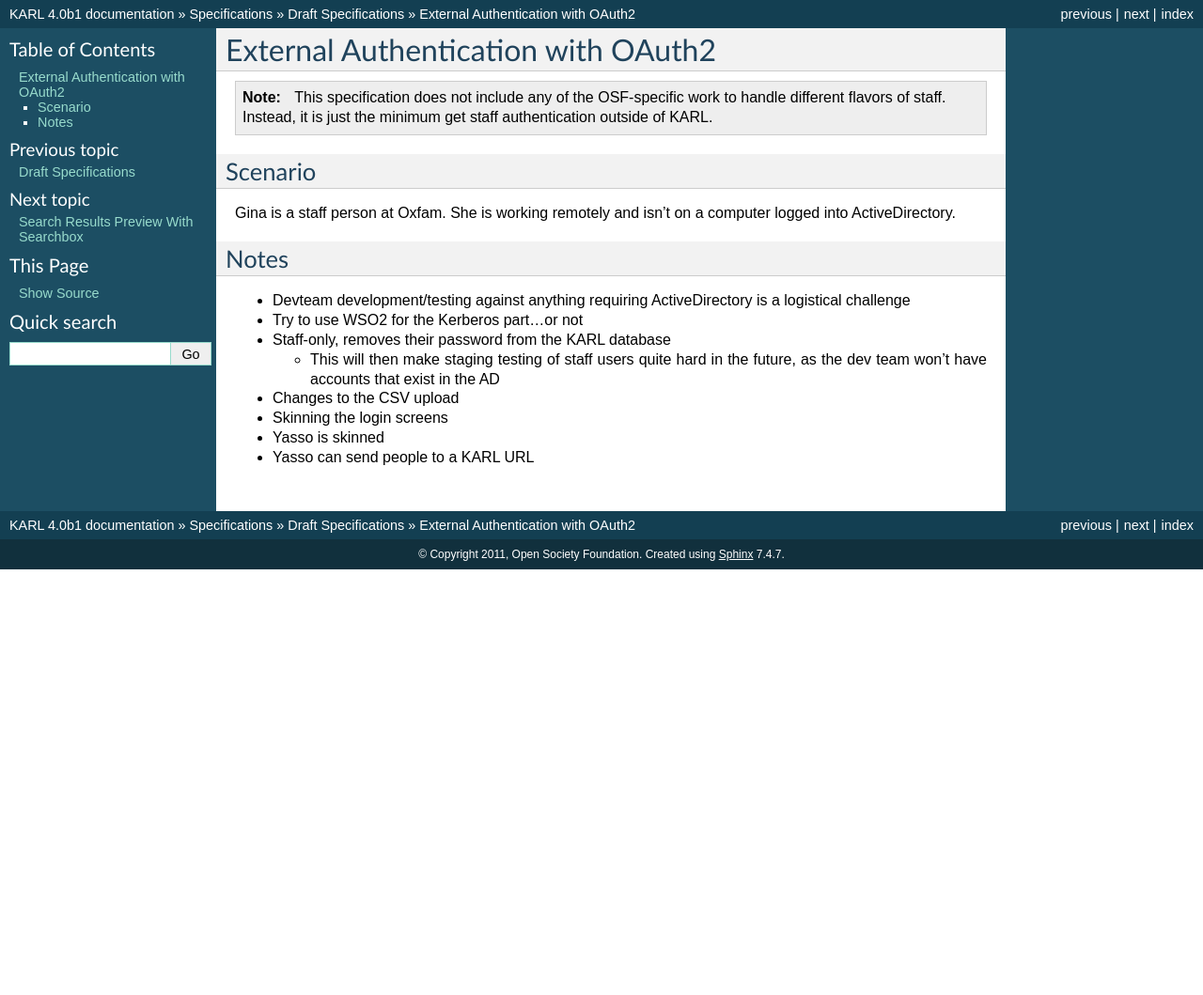
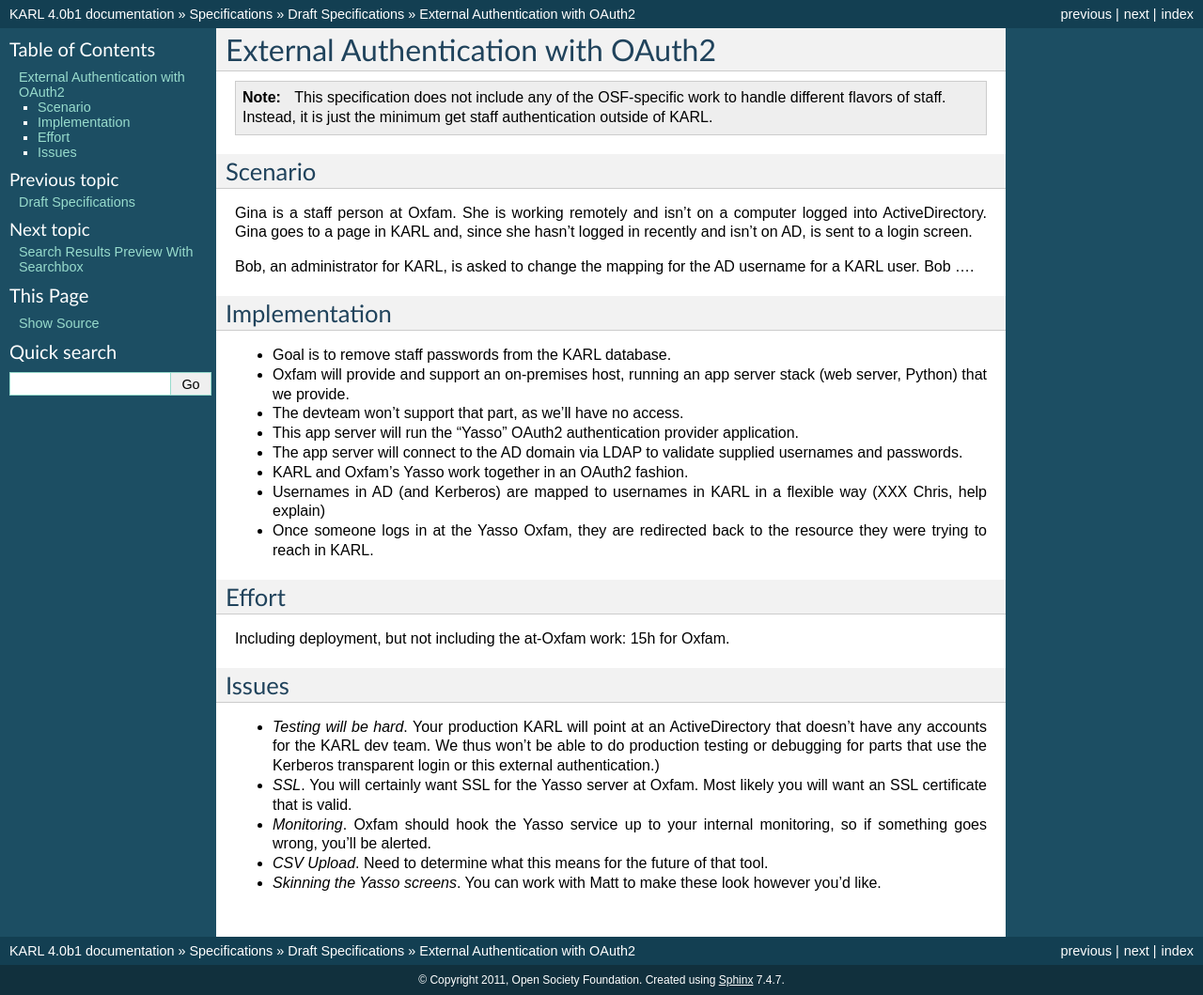
Before and after one commit to karlproject/karldocs, a Sphinx documentation site: the page built from docs/specs/drafts/external-authentication.rst, in a window 1280 px wide. Shown: the whole page at 94% size. Built offline with Sphinx 7.4.7, drawn with Linux system fonts in a browser that asks for light colours; before the commit the page ends 900 px from its top, so only the background shows below that.

Commit message:
A weak start on the external auth

```diff
--- a/docs/ltk/index.rst
+++ b/docs/ltk/index.rst
@@ -192,6 +192,10 @@
 
 - Feeds and syndication
 
+- Workflow (and workflow states leading to security)
+
+- Serving static files with FFE
+
 .. toctree::
    :maxdepth: 1
 
--- a/docs/specs/drafts/external-authentication.rst
+++ b/docs/specs/drafts/external-authentication.rst
@@ -8,34 +8,64 @@
   handle different flavors of staff. Instead, it is just the minimum
   get staff authentication outside of KARL.
 
-
 Scenario
 ========
 
 Gina is a staff person at Oxfam. She is working remotely and isn't on a
-computer logged into ActiveDirectory.
+computer logged into ActiveDirectory. Gina goes to a page in KARL and,
+since she hasn't logged in recently and isn't on AD,
+is sent to a login screen.
 
+Bob, an administrator for KARL, is asked to change the mapping for the
+AD username for a KARL user. Bob ....
 
+Implementation
+==============
 
-Notes
-=====
+- Goal is to remove staff passwords from the KARL database.
 
-- Devteam development/testing against anything requiring ActiveDirectory
-  is a logistical challenge
+- Oxfam will provide and support an on-premises host,
+  running an app server stack (web server, Python) that we provide.
 
-- Try to use WSO2 for the Kerberos part...or not
+- The devteam won't support that part, as we'll have no access.
 
-- Staff-only, removes their password from the KARL database
+- This app server will run the "Yasso" OAuth2 authentication provider
+  application.
 
-  - This will then make staging testing of staff users quite hard in the
-    future, as the dev team won't have accounts that exist in the AD
+- The app server will connect to the AD domain via LDAP to validate
+  supplied usernames and passwords.
 
-- Changes to the CSV upload
+- KARL and Oxfam's Yasso work together in an OAuth2 fashion.
 
-- Skinning the login screens
+- Usernames in AD (and Kerberos) are mapped to usernames in KARL in a
+  flexible way (XXX Chris, help explain)
 
+- Once someone logs in at the Yasso Oxfam, they are redirected back to
+  the resource they were trying to reach in KARL.
 
+Effort
+======
 
-- Yasso is skinned
+Including deployment, but not including the at-Oxfam work: 15h for
+Oxfam.
 
-- Yasso can send people to a KARL URL
+Issues
+======
+
+- *Testing will be hard*. Your production KARL will point at an
+  ActiveDirectory that doesn't have any accounts for the KARL dev team.
+  We thus won't be able to do production testing or debugging for parts
+  that use the Kerberos transparent login or this external
+  authentication.)
+
+- *SSL*. You will certainly want SSL for the Yasso server at Oxfam.
+  Most likely you will want an SSL certificate that is valid.
+
+- *Monitoring*. Oxfam should hook the Yasso service up to your
+  internal monitoring, so if something goes wrong, you'll be alerted.
+
+- *CSV Upload*. Need to determine what this means for the future of
+  that tool.
+
+- *Skinning the Yasso screens*. You can work with Matt to make these
+  look however you'd like.
--- a/docs/specs/drafts/index.rst
+++ b/docs/specs/drafts/index.rst
@@ -14,6 +14,7 @@
     external-authentication
     searchbox
     profile-pushdown
+    databases-tool
 
 Archived
 ========
```
Also changed, not shown: docs/specs/drafts/databases-tool.rst (added, +64 -0 lines).
